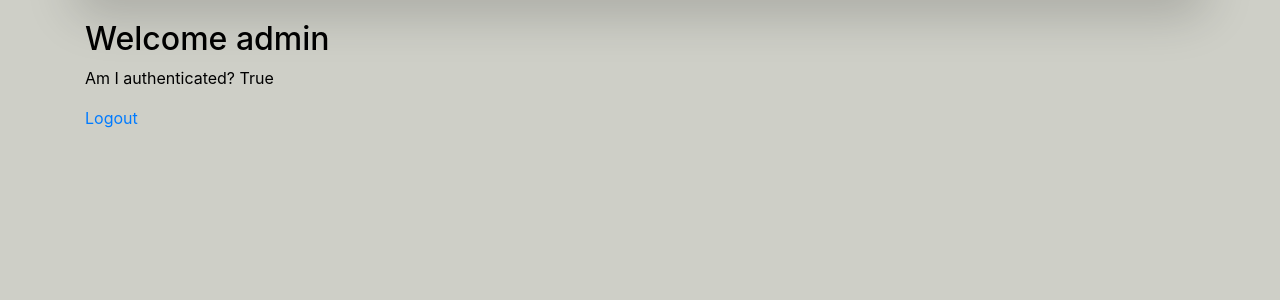
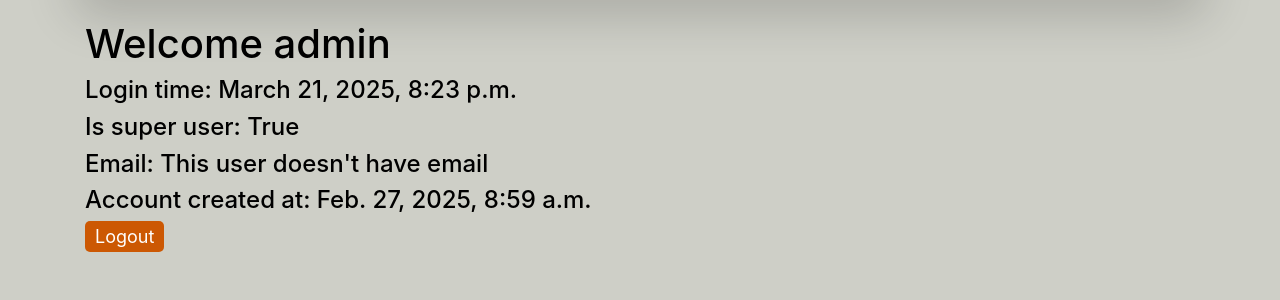
Before and after one commit to duze-elo/Django_Test, a Django app: page /users/dashboard/ in a window 1280 px wide. Shown: the part 71-371 px from the top of the page. Run offline with Django 5.2, Linux system fonts and the light colour scheme; a user stored in the database is signed in; some libraries are stand-ins or nearby versions.

Commit message:
add dashboard and home messages

```diff
--- a/users/templates/users/dashboard.html
+++ b/users/templates/users/dashboard.html
@@ -1,8 +1,29 @@
 {% extends "base.html" %} {% block title %} Dashboard {% endblock title %}
 {% block content %}
 
-<h2>Welcome {{ user.username}}</h2>
-<p>Am I authenticated? {{ user.is_authenticated }}</p>
-<a href="{% url "logout" %}">Logout</a>
+<style>
+    .login-register-swap {
+        font-size: 18px;
+        color: #fff;
+        background-color: #CC5803;
+        padding: 5px 10px;
+        border-radius: 5px;
+        transition: 0.5s;
+    }
+    .login-register-swap:hover {
+        color: #fff;
+        text-decoration: none;
+        background-color: #9B3600;
+    }
+</style>
+
+<h1>Welcome {{ user.username}}</h1>
+<h4>Login time: {{user.last_login}}</h4>
+<h4>Is super user: {{ user.is_superuser }}</h4>
+<h4>Email: {% if not user.email == "" %}{{ user.email }}{% else %}This user doesn't have email{% endif %}</h4>
+<h4>Account created at: {{ user.date_joined}}</h4>
+
+
+<a class="login-register-swap" href="{% url "logout" %}">Logout</a>
 
 {% endblock content %}
```
Also changed, not shown: myapp/templates/home.html (+9 -0 lines), db.sqlite3.
